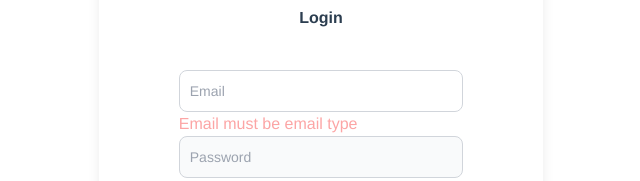
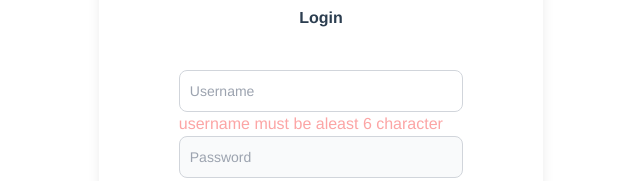
Before and after one commit to Znerf/dash-client, a Vue app: page /login in a window 1280 px wide. Both pictures are taken after a click on the button "LOGIN". Shown: the part 134-315 px from the top of the page, without its empty margins (319-959 px from the left). Built offline with nearby package versions, Linux system fonts and the light colour scheme.

Commit message:
feat(login): integrated to dummyjson

```diff
--- a/src/components/LoginComponent.vue
+++ b/src/components/LoginComponent.vue
@@ -10,8 +10,8 @@
 
           <!-- Email input -->
           <div class="relative mb-6" data-te-input-wrapper-init>
-            <input  v-model="form.email" type="text" id="first_name" class=" border border-gray-300 text-sm rounded-lg focus:ring-blue-500 focus:border-blue-500 block w-full p-2.5 " placeholder="Email" required>
-            <div v-if="this.v$.form.email.$error"  class="text-red-300 float-left">Email must be email type</div>
+            <input  v-model="form.username" type="text" id="first_name" class=" border border-gray-300 text-sm rounded-lg focus:ring-blue-500 focus:border-blue-500 block w-full p-2.5 " placeholder="Username" required>
+            <div v-if="this.v$.form.username.$error"  class="text-red-300 float-left">username must be aleast 6 character</div>
           </div>
 
           <!-- Password input -->
@@ -55,7 +55,7 @@
 
 <script>
 import useValidate from '@vuelidate/core'
-import { required, minLength,email } from '@vuelidate/validators'
+import { required, minLength } from '@vuelidate/validators'
 import router from '@/router'
 
 export default {
@@ -66,13 +66,25 @@ export default {
 
       if (!this.v$.form.$error) {
         // if ANY fail validation
-        if (this.form.email=="sagar@test.com" && this.form.password=="secret"){
+        fetch('https://dummyjson.com/auth/login', {
+          method: 'POST',
+          headers: { 'Content-Type': 'application/json' },
+          body: JSON.stringify({
+            username: this.form.username,
+            password: this.form.password,
+          })
+        })
+        .then(res=>res.json())
+        .then(res =>{
+          localStorage.setItem("user",res)
+          localStorage.setItem("userId",res.id)
+          console.log(res)
           localStorage.setItem("token",true)
           router.push('/')
-          // alert('Welcome')
-        }else{
+        } )
+        .catch(()=>{
           alert("Password email mismatch")
-        }
+        });
 
       }
     },
@@ -81,7 +93,7 @@ export default {
     return {
       v$: useValidate(),
       form:{
-        email: '',
+        username: '',
         password:''
       }
     }
@@ -89,7 +101,7 @@ export default {
   validations() {
     return {
       form:{
-        email: { required, email },
+        username: { required, minLength: minLength(6) },
         password: {required, minLength: minLength(6)}
       },
     }
```
Also changed, not shown: 1 other file (tests, documents, lock files or other folders).
